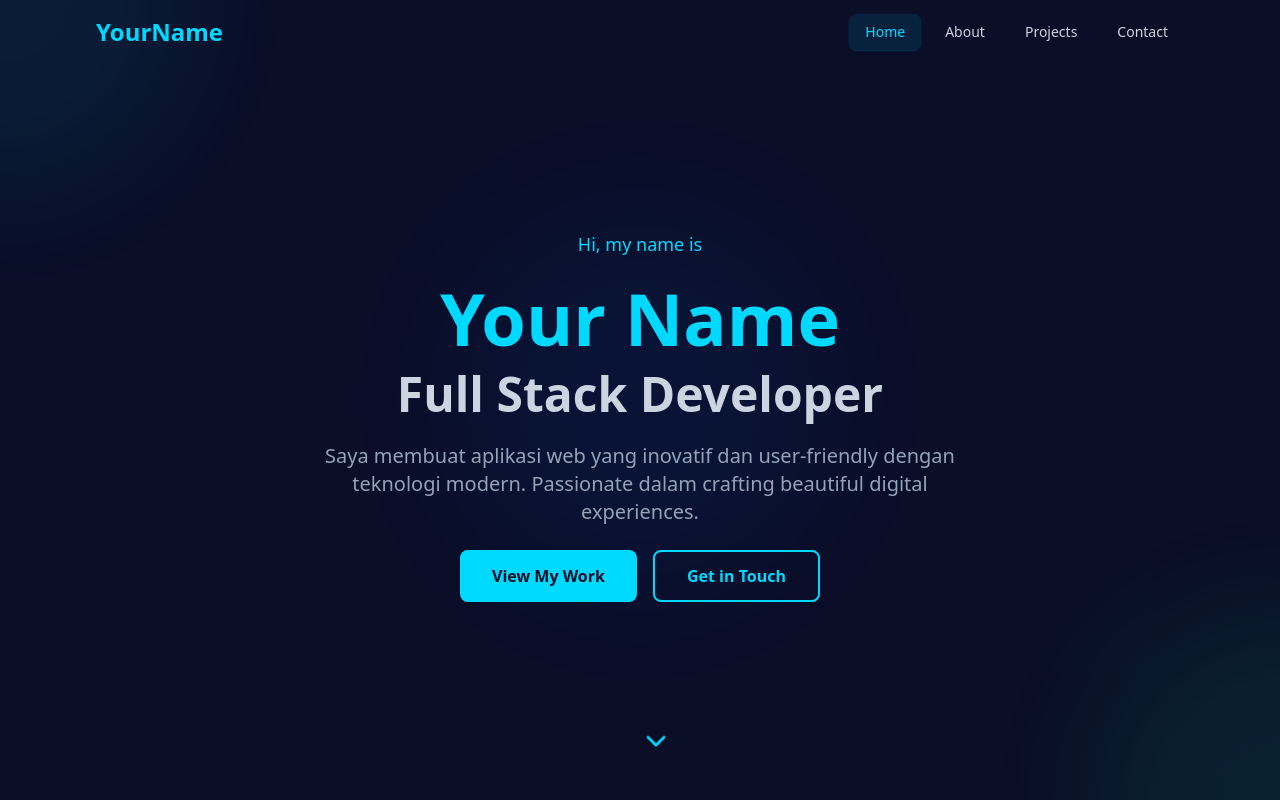
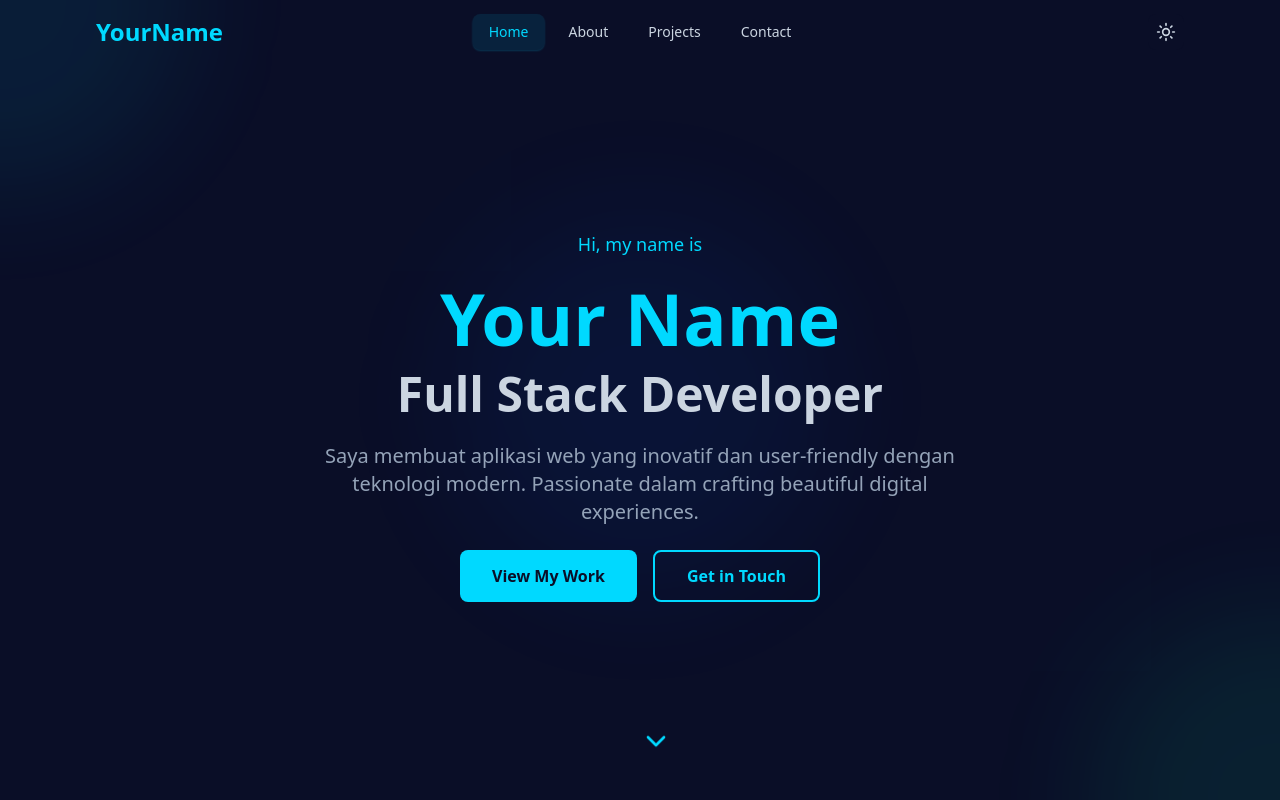
Before and after one commit to Arspn0/my-portfolio, a React (Vite) app: page / in a window 1280 px wide. Shown: the top 800 px of the page. Built offline with nearby package versions, Linux system fonts and the light colour scheme; the HTML template or start-up script is replaced by a standard one.

Commit message:
add: light mode

```diff
--- a/src/App.jsx
+++ b/src/App.jsx
@@ -6,9 +6,12 @@ import Projects from './components/Projects'
 import Contact from './components/Contact'
 import Footer from './components/Footer'
 
+import { ThemeProvider } from './context/ThemeContext';
+
 function App() {
   return (
-    <div className="bg-dark-bg min-h-screen">
+    <ThemeProvider>
+      <div className="bg-light-bg dark:bg-dark-bg min-h-screen transition-colors duration-300">
         <Navbar />
         <Hero />
         <About />
@@ -16,6 +19,7 @@ function App() {
         <Contact />
         <Footer />
       </div>
+    </ThemeProvider>
   )
 }
 
--- a/src/components/Hero.jsx
+++ b/src/components/Hero.jsx
@@ -9,24 +9,6 @@ function Hero() {
     }
   }
 
-  const socialLinks = [
-    {
-      icon: Github,
-      href: 'https://github.com/yourusername',
-      label: 'GitHub'
-    },
-    {
-      icon: Linkedin,
-      href: 'https://linkedin.com/in/yourusername',
-      label: 'LinkedIn'
-    },
-    {
-      icon: Mail,
-      href: 'mailto:your.email@example.com',
-      label: 'Email'
-    }
-  ]
-
   return (
     <section
       id="home"
@@ -35,7 +17,7 @@ function Hero() {
 
         {/* Animated Background Circles - Solid Color */}
         <div className="absolute inset-0 overflow-hidden pointer-events-none">
-            <div className="absolute w-96 h-96 bg-primary/10 rounded-full blur-3xl -top-48 -left-48 animate-pulse"></div>
+            <div className="absolute w-96 h-96 bg-primary/10 dark:bg-primary/10 rounded-full blur-3xl -top-48 -left-48 animate-pulse"></div>
             <div className="absolute w-96 h-96 bg-secondary/10 rounded-full blur-3xl top-1/2 left-1/2 transform -translate-x-1/2 -translate-y-1/2 animate-pulse" style={{ animationDelay: '1s' }}></div>
             <div className="absolute w-96 h-96 bg-accent/10 rounded-full blur-3xl -bottom-48 -right-48 animate-pulse" style={{ animationDelay: '2s' }}></div>
         </div>
@@ -55,14 +37,14 @@ function Hero() {
                 <h1 className="text-5xl sm:text-6xl md:text-7xl font-bold mb-4 text-primary">
                 Your Name
                 </h1>
-                <h2 className="text-3xl sm:text-4xl md:text-5xl font-bold text-slate-300 mb-6">
+                <h2 className="text-3xl sm:text-4xl md:text-5xl font-bold text-light-text dark:text-slate-300 mb-6">
                 Full Stack Developer
                 </h2>
             </div>
 
             {/* Description */}
             <div className="animate-fade-in" style={{ animationDelay: '0.4s' }}>
-                <p className="text-lg sm:text-xl text-slate-400 max-w-2xl mx-auto leading-relaxed">
+                <p className="text-lg sm:text-xl text-light-textSecondary dark:text-slate-400 max-w-2xl mx-auto leading-relaxed">
                 Saya membuat aplikasi web yang inovatif dan user-friendly dengan teknologi modern.
                 Passionate dalam crafting beautiful digital experiences.
                 </p>
@@ -72,7 +54,7 @@ function Hero() {
             <div className="flex gap-4 justify-center flex-wrap animate-fade-in" style={{ animationDelay: '0.6s' }}>
                 <button
                 onClick={() => scrollToSection('projects')}
-                className="px-8 py-3 bg-primary text-dark-bg rounded-lg font-semibold hover:bg-accent hover:shadow-lg hover:shadow-primary/30 transition-all duration-300 hover:scale-105 active:scale-95"
+                className="px-8 py-3 bg-primary text-white dark:text-dark-bg rounded-lg font-semibold hover:bg-accent hover:shadow-lg hover:shadow-primary/30 transition-all duration-300 hover:scale-105 active:scale-95"
                 >
                 View My Work
                 </button>
--- a/src/components/Navbar.jsx
+++ b/src/components/Navbar.jsx
@@ -1,14 +1,15 @@
 import React, { useState, useEffect } from 'react'
-import { Menu, X } from 'lucide-react'
+import { Menu, X, Sun, Moon } from 'lucide-react'
+import { useTheme } from '../context/ThemeContext'
 
 function Navbar() {
   const [isMenuOpen, setIsMenuOpen] = useState(false)
   const [scrolled, setScrolled] = useState(false)
   const [activeSection, setActiveSection] = useState('home')
+  const { theme, toggleTheme } = useTheme()
 
   useEffect(() => {
     const handleScroll = () => {
-      // Navbar menjadi floating setelah scroll 100px
       setScrolled(window.scrollY > 100)
 
       const sections = ['home', 'about', 'projects', 'contact']
@@ -41,18 +42,18 @@ function Navbar() {
     <nav
       className={`fixed top-0 w-full z-50 transition-all duration-500 ${
         scrolled
-          ? 'pt-4' // Padding top saat floating
+          ? 'pt-4'
           : 'pt-0'
       }`}
     >
       <div className={`max-w-6xl mx-auto px-4 sm:px-6 lg:px-8 transition-all duration-500 ${
         scrolled
-          ? 'bg-dark-card/80 backdrop-blur-md rounded-2xl shadow-lg shadow-primary/10 border border-dark-border'
+          ? 'bg-light-card dark:bg-dark-card/80 backdrop-blur-md rounded-2xl shadow-lg shadow-primary/10 border border-light-border dark:border-dark-border'
           : 'bg-transparent'
       }`}>
         <div className="flex items-center justify-between h-16">
 
-          {/* Logo */}
+          {/* Logo - Left */}
           <div className="flex-shrink-0">
             <button
               onClick={() => scrollToSection('home')}
@@ -62,9 +63,9 @@ function Navbar() {
             </button>
           </div>
 
-          {/* Desktop Menu */}
-          <div className="hidden md:block">
-            <div className="ml-10 flex items-baseline space-x-2">
+          {/* Desktop Menu - Center */}
+          <div className="hidden md:flex absolute left-1/2 transform -translate-x-1/2">
+            <div className="flex items-baseline space-x-2">
               {menuItems.map((item) => (
                 <button
                   key={item}
@@ -72,7 +73,7 @@ function Navbar() {
                   className={`capitalize px-4 py-2 rounded-lg text-sm font-medium transition-all duration-300 ${
                     activeSection === item
                       ? 'text-primary bg-primary/10 shadow-sm shadow-primary/20'
-                      : 'text-slate-300 hover:text-primary hover:bg-dark-bg/50'
+                      : 'text-light-textSecondary dark:text-slate-300 hover:text-primary hover:bg-light-border/50 dark:hover:bg-dark-bg/50'
                   }`}
                 >
                   {item}
@@ -81,15 +82,27 @@ function Navbar() {
             </div>
           </div>
 
-          {/* Mobile menu button */}
-          <div className="md:hidden">
+          {/* Right Side - Theme Toggle & Mobile Menu */}
+          <div className="flex items-center gap-3">
+            {/* Theme Switcher */}
             <button
-              onClick={() => setIsMenuOpen(!isMenuOpen)}
-              className="text-slate-300 hover:text-primary p-2 rounded-md transition-colors duration-300"
-              aria-label="Toggle menu"
+              onClick={toggleTheme}
+              className="p-2 rounded-lg bg-light-border/50 dark:bg-dark-bg text-light-text dark:text-slate-300 hover:text-primary hover:bg-primary/10 transition-all duration-300 hover:scale-110"
+              aria-label="Toggle theme"
             >
-              {isMenuOpen ? <X size={24} /> : <Menu size={24} />}
+              {theme === 'dark' ? <Sun size={20} /> : <Moon size={20} />}
             </button>
+
+            {/* Mobile menu button */}
+            <div className="md:hidden">
+              <button
+                onClick={() => setIsMenuOpen(!isMenuOpen)}
+                className="text-light-text dark:text-slate-300 hover:text-primary p-2 rounded-md transition-colors duration-300"
+                aria-label="Toggle menu"
+              >
+                {isMenuOpen ? <X size={24} /> : <Menu size={24} />}
+              </button>
+            </div>
           </div>
         </div>
       </div>
@@ -100,7 +113,7 @@ function Navbar() {
           isMenuOpen ? 'max-h-64 opacity-100 mt-2' : 'max-h-0 opacity-0'
         }`}
       >
-        <div className="mx-4 px-2 pt-2 pb-3 space-y-1 bg-dark-card/95 backdrop-blur-md rounded-2xl border border-dark-border">
+        <div className="mx-4 px-2 pt-2 pb-3 space-y-1 bg-light-card dark:bg-dark-card/95 backdrop-blur-md rounded-2xl border border-light-border dark:border-dark-border">
           {menuItems.map((item) => (
             <button
               key={item}
@@ -108,7 +121,7 @@ function Navbar() {
               className={`capitalize block w-full text-left px-4 py-3 rounded-lg text-base font-medium transition-all duration-300 ${
                 activeSection === item
                   ? 'text-primary bg-primary/10'
-                  : 'text-slate-300 hover:text-primary hover:bg-dark-bg/50'
+                  : 'text-light-textSecondary dark:text-slate-300 hover:text-primary hover:bg-light-border/50 dark:hover:bg-dark-bg/50'
               }`}
             >
               {item}
--- /dev/null
+++ b/src/context/ThemeContext.jsx
@@ -0,0 +1,41 @@
+import React, { createContext, useContext, useState, useEffect } from 'react'
+
+const ThemeContext = createContext()
+
+export const useTheme = () => {
+  const context = useContext(ThemeContext)
+  if (!context) {
+    throw new Error('useTheme must be used within ThemeProvider')
+  }
+  return context
+}
+
+export const ThemeProvider = ({ children }) => {
+  const [theme, setTheme] = useState(() => {
+    // Cek localStorage untuk saved theme
+    const savedTheme = localStorage.getItem('theme')
+    return savedTheme || 'dark'
+  })
+
+  useEffect(() => {
+    // Save theme ke localStorage
+    localStorage.setItem('theme', theme)
+
+    // Update root class
+    if (theme === 'dark') {
+      document.documentElement.classList.add('dark')
+    } else {
+      document.documentElement.classList.remove('dark')
+    }
+  }, [theme])
+
+  const toggleTheme = () => {
+    setTheme(prev => prev === 'dark' ? 'light' : 'dark')
+  }
+
+  return (
+    <ThemeContext.Provider value={{ theme, toggleTheme }}>
+      {children}
+    </ThemeContext.Provider>
+  )
+}
--- a/tailwind.config.js
+++ b/tailwind.config.js
@@ -4,10 +4,11 @@ export default {
     "./index.html",
     "./src/**/*.{js,ts,jsx,tsx}",
   ],
+  darkMode: 'class', // Enable dark mode dengan class strategy
   theme: {
     extend: {
       colors: {
-        // Custom color palette
+        // Dark theme colors
         primary: '#00d9ff',
         secondary: '#0066ff',
         accent: '#00ffaa',
@@ -15,6 +16,14 @@ export default {
           bg: '#0a0e27',
           card: '#1a1f3a',
           border: '#2a3454',
+        },
+        // Light theme colors
+        light: {
+          bg: '#f8fafc',
+          card: '#ffffff',
+          border: '#e2e8f0',
+          text: '#1e293b',
+          textSecondary: '#475569',
         }
       },
       animation: {
```
Lines whose indentation alone changed are shown as unchanged.
